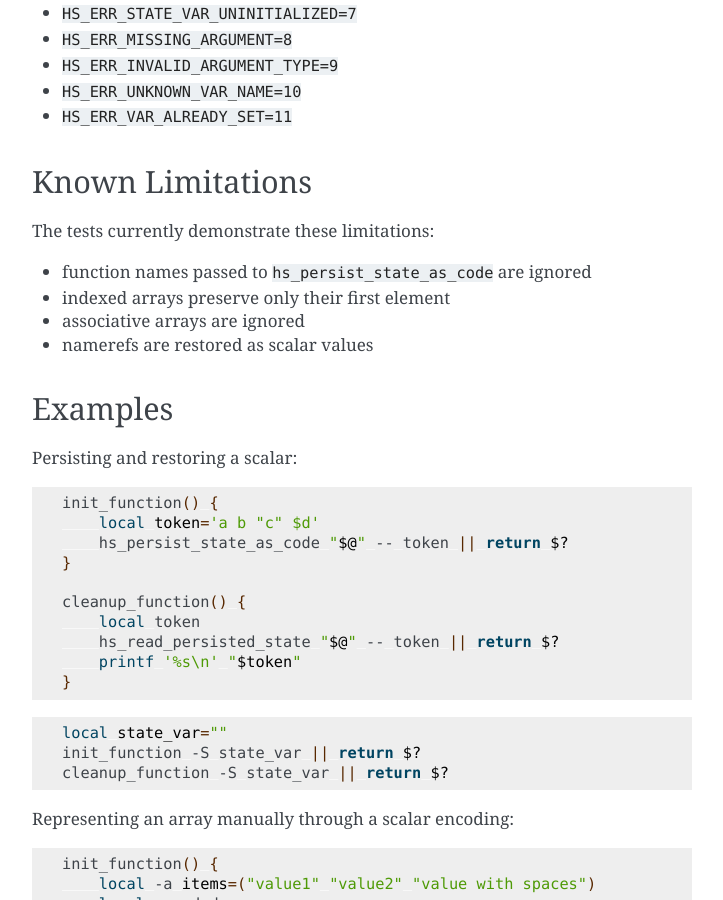
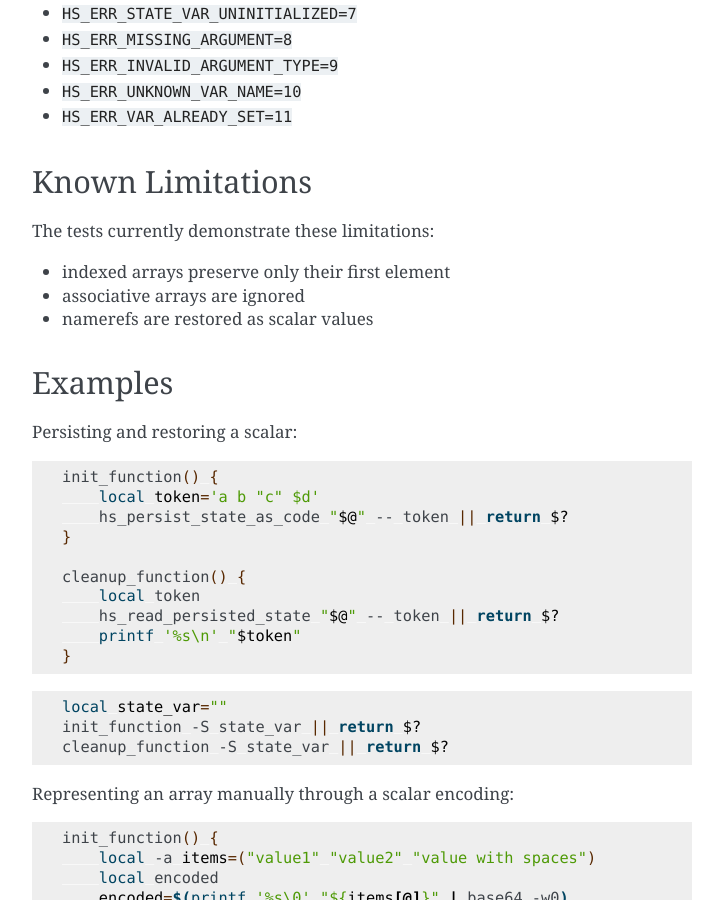
Before and after one commit to CriticalOptimisation/bash-deploy-libs, a Sphinx documentation site: the page built from docs/libraries/handle_state.rst, in a window 1280 px wide and 900 px high, scrolled down 6174 px. Shown: the whole window, without its empty margins (388-1111 px from the left). Built offline with Sphinx 7.4.7, drawn with Linux system fonts in a browser that asks for light colours; pages that are not in the unit, such as notebooks, are missing from menus.

Commit message:
fix(hs_persist_state_as_code): reject function names with HS_ERR_UNKNOWN_VAR_NAME (#103)
* docs(handle_state): remove function-name known limitation from docs

hs_persist_state_as_code will reject function names with an error
(issue #2); the limitation no longer applies once the fix lands.

Co-Authored-By: Claude Sonnet 4.6 <noreply@anthropic.com>

* test(hs_persist_state_as_code): add xfail test for function-name rejection

Replaces the known-issue test that documented the silent-ignore behavior
with a preliminary test asserting the correct behavior (HS_ERR_UNKNOWN_VAR_NAME
and an error message). Tagged xfail until the source fix lands (issue #2).

Co-Authored-By: Claude Sonnet 4.6 <noreply@anthropic.com>

* fix(hs_persist_state_as_code): reject function names with an error

Passing a function name silently produced an empty state with no
diagnostic. Now emits [ERROR] and returns HS_ERR_UNKNOWN_VAR_NAME,
consistent with the undeclared-variable error path.

Closes #2

Co-Authored-By: Claude Sonnet 4.6 <noreply@anthropic.com>

---------

Co-authored-by: Jean-Marc Le Peuvédic <jean-marc.le-peuvedic@calcool.ai>
Co-authored-by: Claude Sonnet 4.6 <noreply@anthropic.com>

```diff
--- a/docs/libraries/handle_state.rst
+++ b/docs/libraries/handle_state.rst
@@ -287,7 +287,6 @@ Known Limitations
 
 The tests currently demonstrate these limitations:
 
-- function names passed to ``hs_persist_state_as_code`` are ignored
 - indexed arrays preserve only their first element
 - associative arrays are ignored
 - namerefs are restored as scalar values
```
Also changed, not shown: 2 other files.
